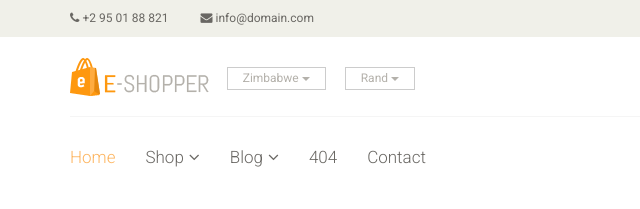
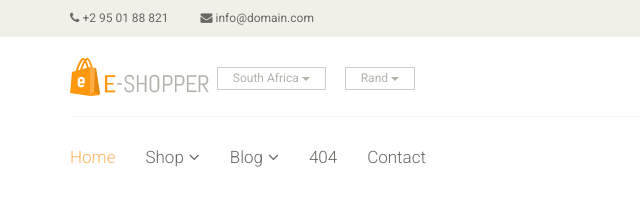
Before and after one commit to SinazoZama/sinazozama.github.io, a plain HTML site: page index.html in a window 1280 px wide. Shown: the top 209 px of the page, 0-640 px from the left. Drawn offline with Linux system fonts and the light colour scheme.

Commit message:
Return Zimbabwe back to South Africa

```diff
--- a/index.html
+++ b/index.html
@@ -62,7 +62,7 @@
 						<div class="btn-group pull-right">
 							<div class="btn-group">
 								<button type="button" class="btn btn-default dropdown-toggle usa" data-toggle="dropdown">
-									Zimbabwe
+									South Africa
 									<span class="caret"></span>
 								</button>
 								<ul class="dropdown-menu">
```
